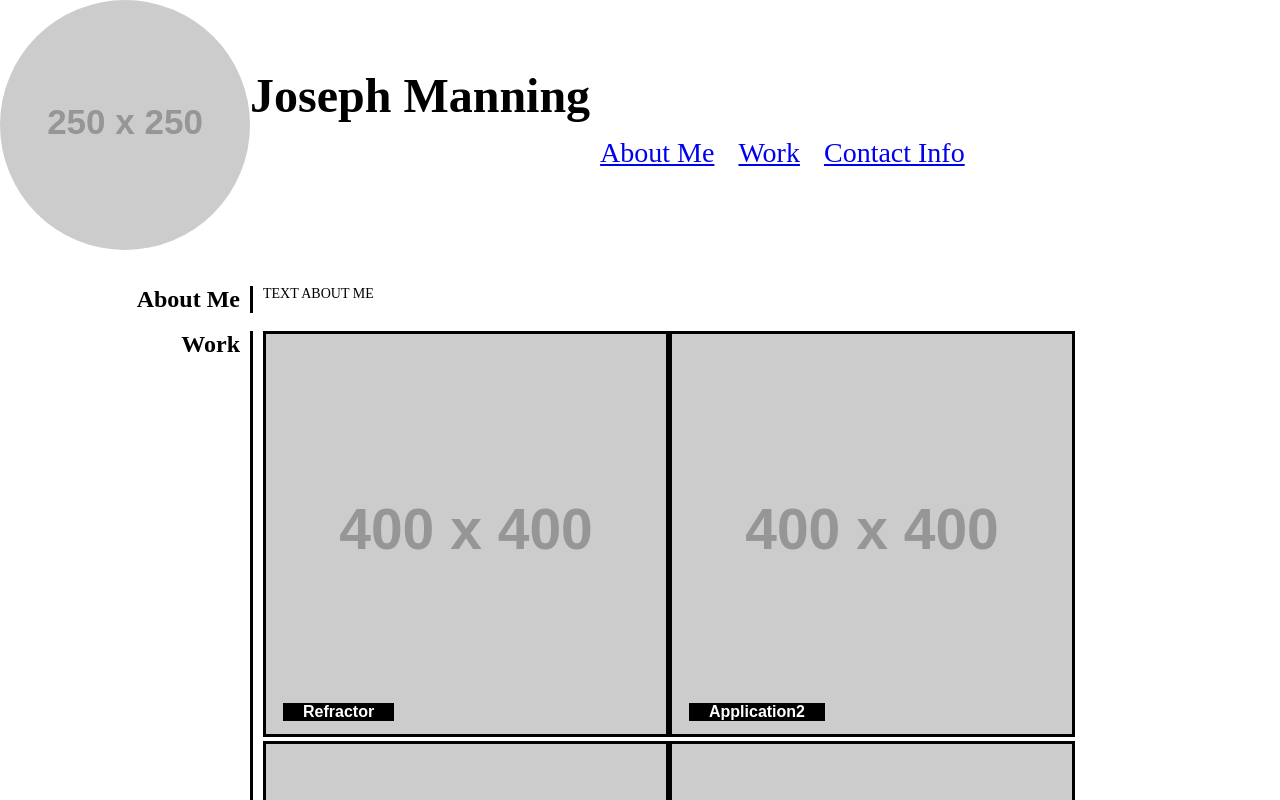
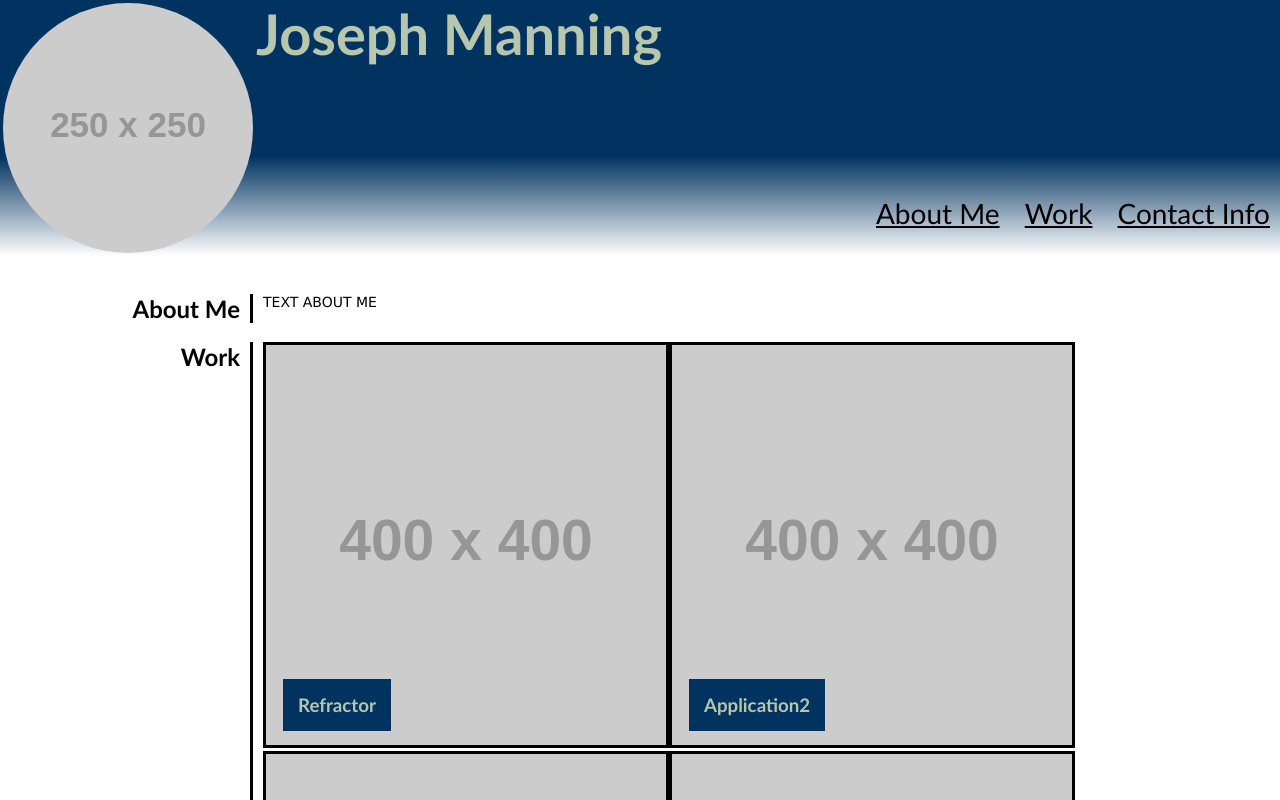
Before and after one commit to JMan4342/Portfolio, a plain HTML site: page index.html in a window 1280 px wide. Shown: the top 800 px of the page. Drawn offline with Linux system fonts and the light colour scheme; placeholder pictures from the web are drawn by us.

Commit message:
Add CSS code to adjust for screen size

```diff
--- a/assets/css/style.css
+++ b/assets/css/style.css
@@ -2,29 +2,31 @@
   box-sizing: border-box;
   padding: 0;
   margin: 0;
+  font-family: Geneva, Arial, "Times New Roman";
 }
 
 header {
   display: flex;
-    margin-bottom: solid;
   align-items: center;
+  justify-content: space-between;
+  background-image: linear-gradient(#003360 61%, white);
 }
 
-header h1 {
-    display: inline-block;
-    font-size: 48px;
-    margin-bottom: 60px;
+.name {
+  display: inline-flex;
+}
+
+h1 {
+  font-family: Candara, Optima, Calibri;
+  font-size: 56px;
+  color: #b9c6ae;
+  margin-left: 0px;
+  margin-top: 0px;
 }
 
 .navigation {
-    width: inherit;
-    float: right;
-    margin-top: 55px;
+  margin-bottom: -171px;
 }
-
-/* .navigation nav {
-    float: right;
-} */
 
 nav ul {
   list-style-type: none;
@@ -36,10 +38,15 @@ nav ul li {
   font-size: 28px;
 }
 
+a {
+  font-family: Candara, Optima, Calibri;
+  color: black;
+}
+
 #profile {
   border-radius: 360px;
   border: #b9c6ae;
-    z-index: 1;
+  padding: 3px;
 }
 
 /* Places sections with headers on left and content on right */
@@ -55,6 +62,10 @@ nav ul li {
   min-width: 250px;
   text-align: right;
   padding-right: 10px;
+}
+
+h2 {
+  font-family: Candara, Optima, Calibri;
 }
 
 /* Adds border to left of content. */
@@ -87,7 +98,7 @@ nav ul li {
 .app4,
 .app5 {
   position: relative;
-    font-family: Arial;
+  font-family: Candara, Optima, Calibri;
 }
 
 #refractor,
@@ -98,8 +109,38 @@ nav ul li {
   position: absolute;
   bottom: 20px;
   left: 20px;
-    background-color: black;
-    color: white;
-    padding-left: 20px;
-    padding-right: 20px;
+  background-color: #003360;
+  color: #b9c6ae;
+  padding: 15px;
 }
+
+h3 {
+  font-family: Candara, Optima, Calibri;
+}
+
+@media screen and (max-width: 1114px) {
+  h1 {
+    font-size: 44px;
+  }
+  nav ul li {
+    font-size: 22px;
+  }
+}
+
+@media screen and (max-width: 947px) {
+  h1 {
+    font-size: 38px;
+  }
+  nav ul li {
+    font-size: 19px;
+  }
+}
+
+@media screen and (max-width: 869px) {
+  h1 {
+    font-size: 30px;
+  }
+  nav ul li {
+    font-size: 14px;
+  }
+}
--- a/index.html
+++ b/index.html
@@ -9,8 +9,11 @@
 
         <!-- Include profile photo -->
         <header class="header">
+
+            <section class="name">
                 <img src="https://via.placeholder.com/250" id="profile">
                 <h1>Joseph Manning</h1>
+            </section>
 
                 <!-- Place links with unsorted list -->
             <section class="navigation">
@@ -52,31 +55,31 @@
                     <div class="refractor">
                         <img src="https://via.placeholder.com/400">
                         <div id="refractor">
-                        <h4>Refractor</h4>
+                        <h3>Refractor</h3>
                         </div>
                     </div>
                     <div class="app2">
                         <img src="https://via.placeholder.com/400">
                         <div id="app2">
-                        <h4>Application2</h4>
+                        <h3>Application2</h3>
                         </div>
                     </div>
                     <div class="app3">
                         <img src="https://via.placeholder.com/400">
                         <div id="app3">
-                        <h4>Application3</h4>
+                        <h3>Application3</h3>
                         </div>
                     </div>
                     <div class="app4">
                         <img src="https://via.placeholder.com/400">
                         <div id="app4">
-                        <h4>Application4</h4>
+                        <h3>Application4</h3>
                         </div>
                     </div>
                     <div class="app5">
                         <img src="https://via.placeholder.com/400">
                         <div id="app5">
-                        <h4>Application5</h4>
+                        <h3>Application5</h3>
                         </div>
                     </div>
                 </div>
```
Lines whose indentation alone changed are shown as unchanged.
